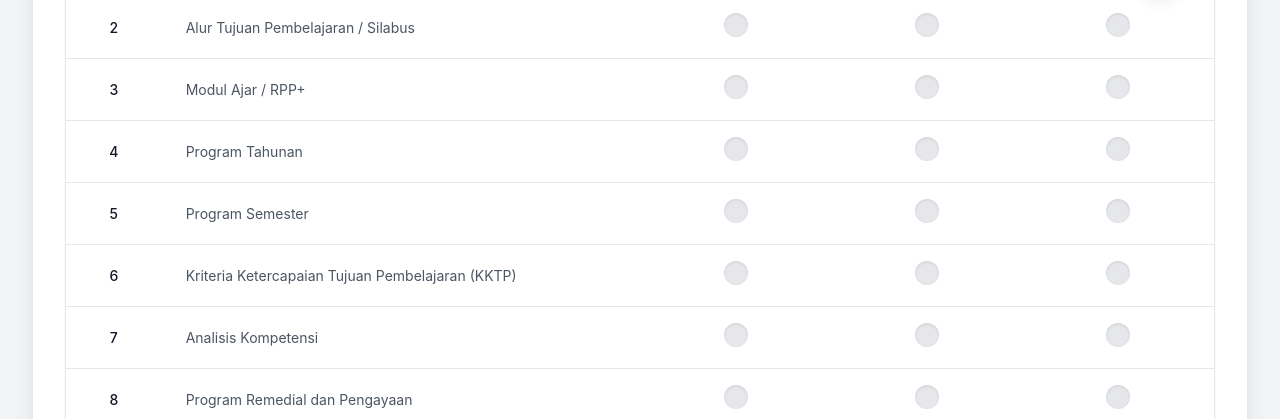
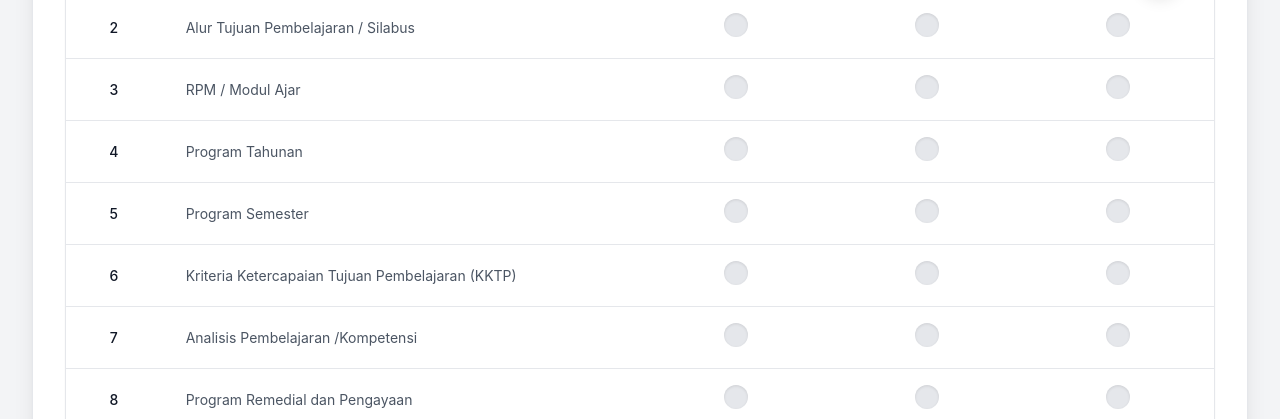
Before and after one commit to kurikulumsmega-art/supervisi_terpadu, a plain HTML site: page index.html in a window 1280 px wide. Shown: the part 783-1202 px from the top of the page. Drawn offline with nearby package versions, Linux system fonts and the light colour scheme.

Commit message:
Update index.html

```diff
--- a/index.html
+++ b/index.html
@@ -363,8 +363,8 @@
         };
 
         const adminComponents = [
-            "Kalender Pendidikan", "Alur Tujuan Pembelajaran / Silabus", "Modul Ajar / RPP+", "Program Tahunan", "Program Semester",
-            "Kriteria Ketercapaian Tujuan Pembelajaran (KKTP)", "Analisis Kompetensi", "Program Remedial dan Pengayaan",
+            "Kalender Pendidikan", "Alur Tujuan Pembelajaran / Silabus", "RPM / Modul Ajar", "Program Tahunan", "Program Semester",
+            "Kriteria Ketercapaian Tujuan Pembelajaran (KKTP)", "Analisis Pembelajaran /Kompetensi", "Program Remedial dan Pengayaan",
             "Daftar Nilai / Hasil Asesmen", "Absensi Siswa"
         ];
 
```
